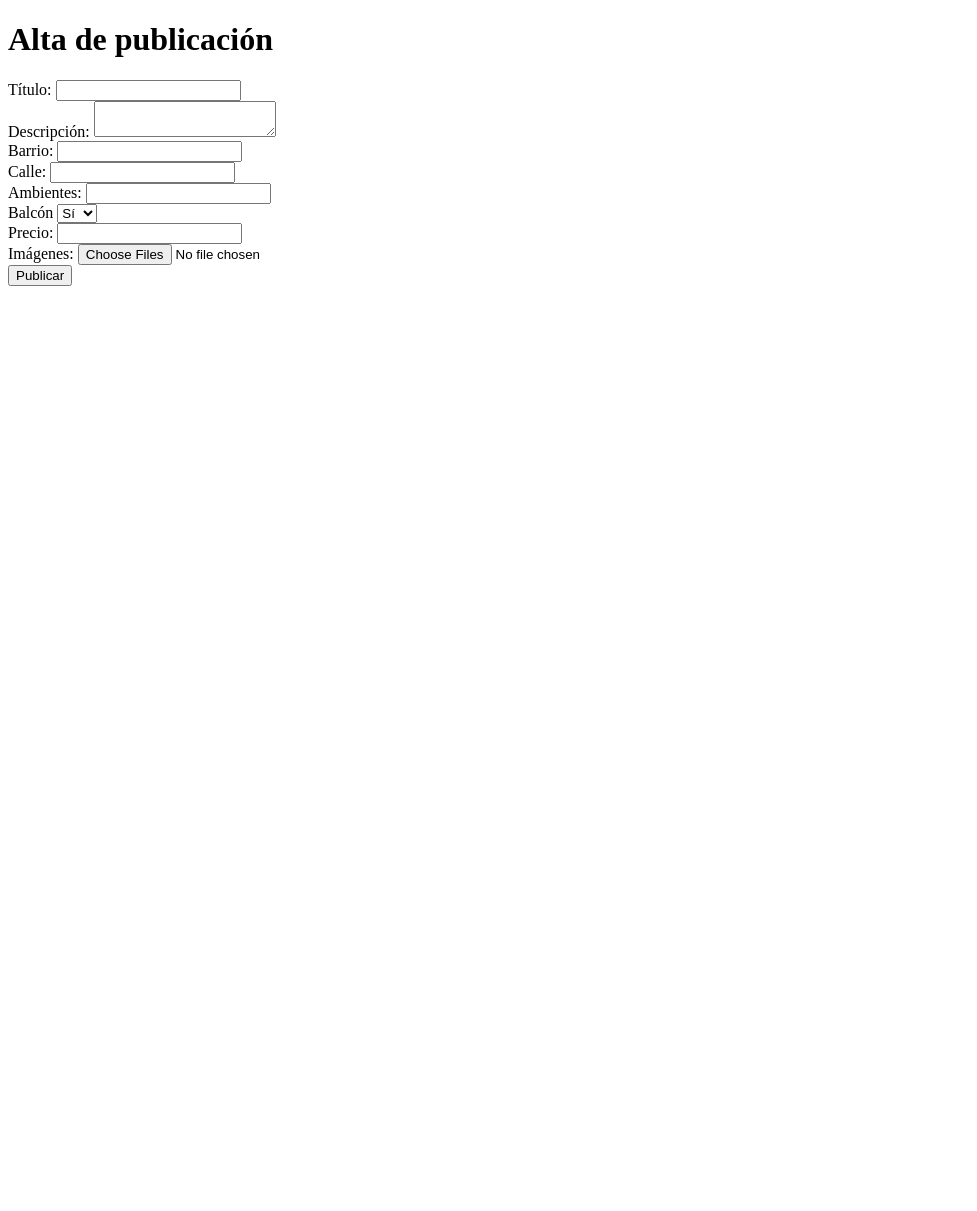
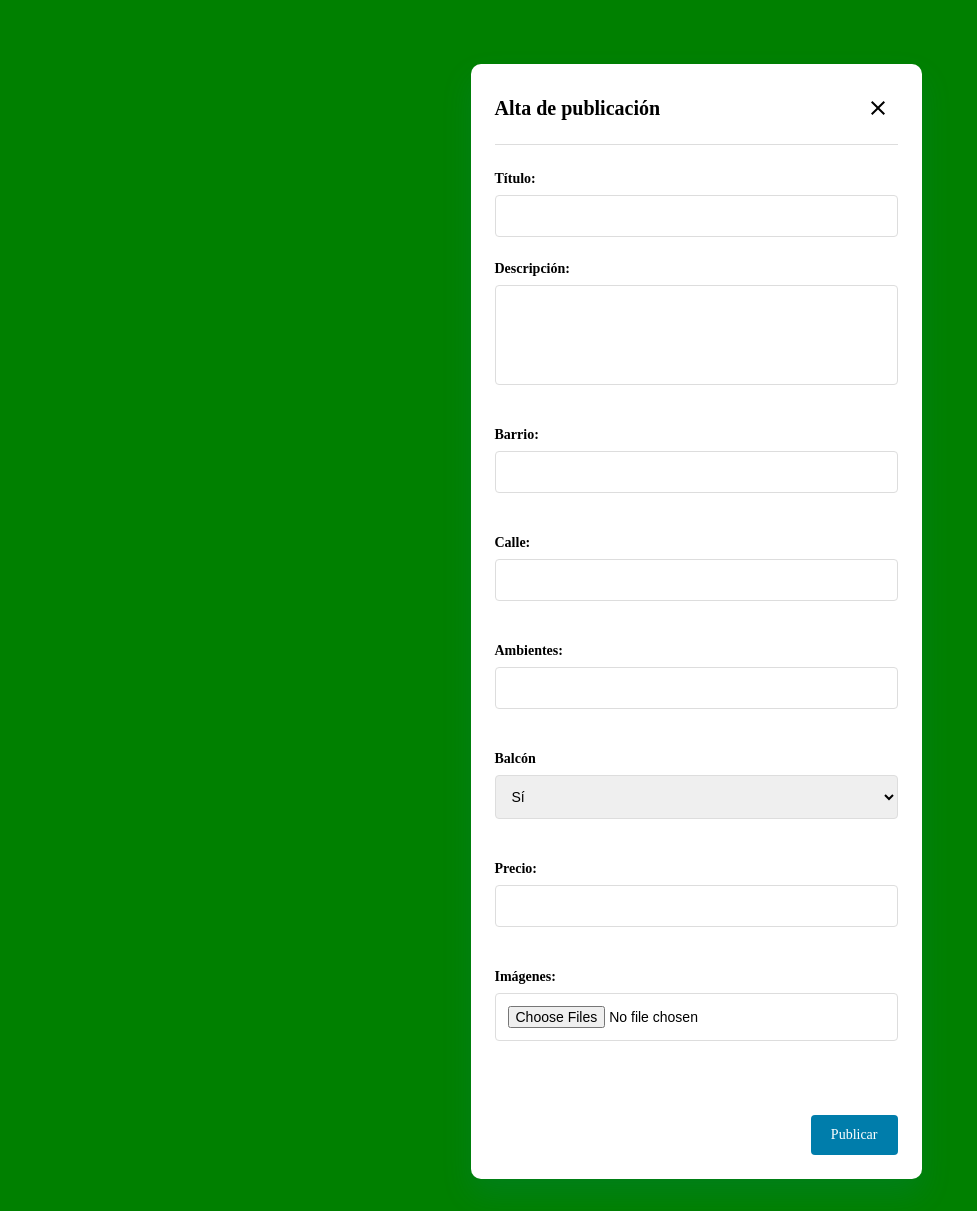
Before and after one commit to matiasjrodriguez/unlu-bnb, a Flask app: template templates/publicar.html in a window 1280 px wide. Shown: the whole page, without its empty margins (0-977 px from the left). Before the commit the page ends 286 px from the top, so only its background shows below. Run offline with Flask 3, Linux system fonts and the light colour scheme; the template is opened without the code that fills it, so the values that code supplies are empty; parts of the project's set-up code (start-up, migrations or seed data) failed here and were passed over.

Commit message:
update publicar.css

```diff
--- a/static/styles/publicar.css
+++ b/static/styles/publicar.css
@@ -0,0 +1,128 @@
+html, body {
+  margin: 0;
+  padding: 0;
+  height: 100%;
+}
+
+body {
+  background-image: radial-gradient(circle, greenyellow, transparent 20%, green);
+  background-size: cover;
+  background-repeat: no-repeat;
+  background-color: green;
+  display: flex;
+  justify-content: center;
+  padding-top: 2rem;
+  padding-bottom: 2rem;
+  min-height: 100vh;
+  box-sizing: border-box;
+}
+
+.container {
+  width: 100%;
+  max-width: 800px;
+  padding: 2rem;
+}
+
+.modal {
+  display: flex;
+  flex-direction: column;
+  width: 100%;
+  background-color: #fff;
+  box-shadow: 0 15px 30px 0 rgba(0, 125, 171, 0.15);
+  border-radius: 10px;
+  padding: 1.5rem;
+}
+
+.modal__header {
+  display: flex;
+  justify-content: space-between;
+  align-items: center;
+  border-bottom: 1px solid #ddd;
+  padding-bottom: 1rem;
+}
+
+.modal__title {
+  font-size: 1.25rem;
+  font-weight: 700;
+}
+
+.modal__body {
+  margin-top: 1.5rem;
+}
+
+.modal__footer {
+  margin-top: 2rem;
+  display: flex;
+  justify-content: flex-end;
+}
+
+.input {
+  display: flex;
+  flex-direction: column;
+  margin-bottom: 1.5rem;
+}
+
+.input__label {
+  font-weight: 700;
+  font-size: 0.875rem;
+}
+
+.input__field,
+.input__field--textarea,
+select {
+  margin-top: 0.5rem;
+  padding: 0.75rem;
+  border: 1px solid #DDD;
+  border-radius: 0.25rem;
+  font-size: 0.875rem;
+  width: 100%;
+  box-sizing: border-box;
+}
+
+.input__field--textarea {
+  min-height: 100px;
+  resize: none;
+}
+
+.input__description {
+  font-size: 0.875rem;
+  margin-top: 0.5rem;
+  color: #8d8d8d;
+}
+
+.button {
+  appearance: none;
+  font: inherit;
+  border: none;
+  background: none;
+  cursor: pointer;
+  display: inline-flex;
+  align-items: center;
+  justify-content: center;
+  transition: 0.15s ease;
+}
+
+.button--icon {
+  width: 2.5rem;
+  height: 2.5rem;
+  background-color: transparent;
+  border-radius: 0.25rem;
+}
+
+.button--icon:focus,
+.button--icon:hover {
+  background-color: #ededed;
+}
+
+.button--primary {
+  background-color: #007dab;
+  color: #FFF;
+  padding: 0.75rem 1.25rem;
+  border-radius: 0.25rem;
+  font-weight: 500;
+  font-size: 0.875rem;
+}
+
+.button--primary:hover {
+  background-color: #006489;
+}
--- a/templates/publicar.html
+++ b/templates/publicar.html
@@ -1,39 +1,77 @@
 <!DOCTYPE html>
 <html>
 <head>
+    <link rel="stylesheet" href="{{ url_for('static', filename='styles/publicar.css') }}">
     <title>Publicar propiedad</title>
 </head>
 <body>
-    <h1>Alta de publicación</h1>
-    <form id="publicarForm" enctype="multipart/form-data">
-        <label for="titulo">Título:</label>
-        <input type="text" id="titulo" name="titulo" required><br>
+    <div class="fondo">
+    <div class="div">
+    <div class="container">
+    <div class="modal">
+    <div class="modal__header">
+    <span class="modal__title">Alta de publicación</span>
+    <button class="button button--icon">
+        <svg width="24" height="24" viewBox="0 0 24 24">
+          <path fill="none" d="M0 0h24v24H0V0z"></path>
+          <path d="M19 6.41L17.59 5 12 10.59 6.41 5 5 6.41 10.59 12 5 17.59 6.41 19 12 13.41 17.59 19 19 17.59 13.41 12 19 6.41z"></path>
+        </svg>
+      </button>
+    </div>
 
-        <label for="descripcion">Descripción:</label>
-        <textarea id="descripcion" name="descripcion" required></textarea><br>
+    <div class="modal__body">
+      <div class="input">
+        <form id="publicarForm" enctype="multipart/form-data">
+        <label for="titulo" class="input__label">Título:</label>
+        <input type="text" id="titulo" name="titulo" class="input__field"required><br>
+    </div>
 
-        <label for="barrio">Barrio:</label>
-        <input type="text" id="barrio" name="barrio" required><br>
+    <div class="input">
+        <label for="descripcion" class="input__label">Descripción:</label>
+        <textarea id="descripcion" name="descripcion" class="input__field input__field--textarea" required></textarea><br>
+    </div>
 
-        <label for="calle">Calle:</label>
-        <input type="text" id="calle" name="calle" required><br>
+    <div class="input">
+        <label for="barrio" class="input__label">Barrio:</label>
+        <input type="text" id="barrio" name="barrio" class="input__field" required><br>
+    </div>
 
-        <label for="ambientes">Ambientes:</label>
-        <input type="number" id="ambientes" name="ambientes" required><br>
+    <div class="input">
+        <label for="calle" class="input__label">Calle:</label>
+        <input type="text" id="calle" name="calle" class="input__field" required><br>
+    </div>
 
-        <label for="balcon">Balcón</label>
-        <select id="balcon" name="balcon" required>
+    <div class="input">
+        <label for="ambientes" class="input__label">Ambientes:</label>
+        <input type="number" id="ambientes" name="ambientes" class="input__field" required><br>
+    </div>
+
+    <div class="input">
+        <label for="balcon" class="input__label">Balcón</label>
+        <select id="balcon" name="balcon" class="input__field" required>
             <option value="1">Sí</option>
             <option value="0">No</option>
         </select><br>
+    </div>
 
-        <label for="precio">Precio:</label>
-        <input type="number" id="precio" name="precio" required><br>
+    <div class="input">
+        <label for="precio" class="input__label">Precio:</label>
+        <input type="number" id="precio" name="precio" class="input__field" required><br>
+    </div>
 
-        <label for="imagenes">Imágenes:</label>
-        <input type="file" id="imagenes" name="imagenes" multiple accept="image/*"><br>
+    <div class="input">
+        <label for="imagenes" class="input__label">Imágenes:</label>
+        <input type="file" id="imagenes" name="imagenes" multiple accept="image/*" class="input__field"><br>
+        </div>
+    </div>
 
-        <button type="submit">Publicar</button>
+    <div class="modal__footer">
+        <button type="submit" class="button button--primary">Publicar</button>
+    </div>
+    </div>
+    </div>
+    </div>
+    </div>
     </form>
 
     <script src="{{ url_for('static', filename='js/publicar.js') }}"></script>
```
Also changed, not shown: static/img/tatianag_2025-09-28_18-29-59_1000004206.jpg (added).
